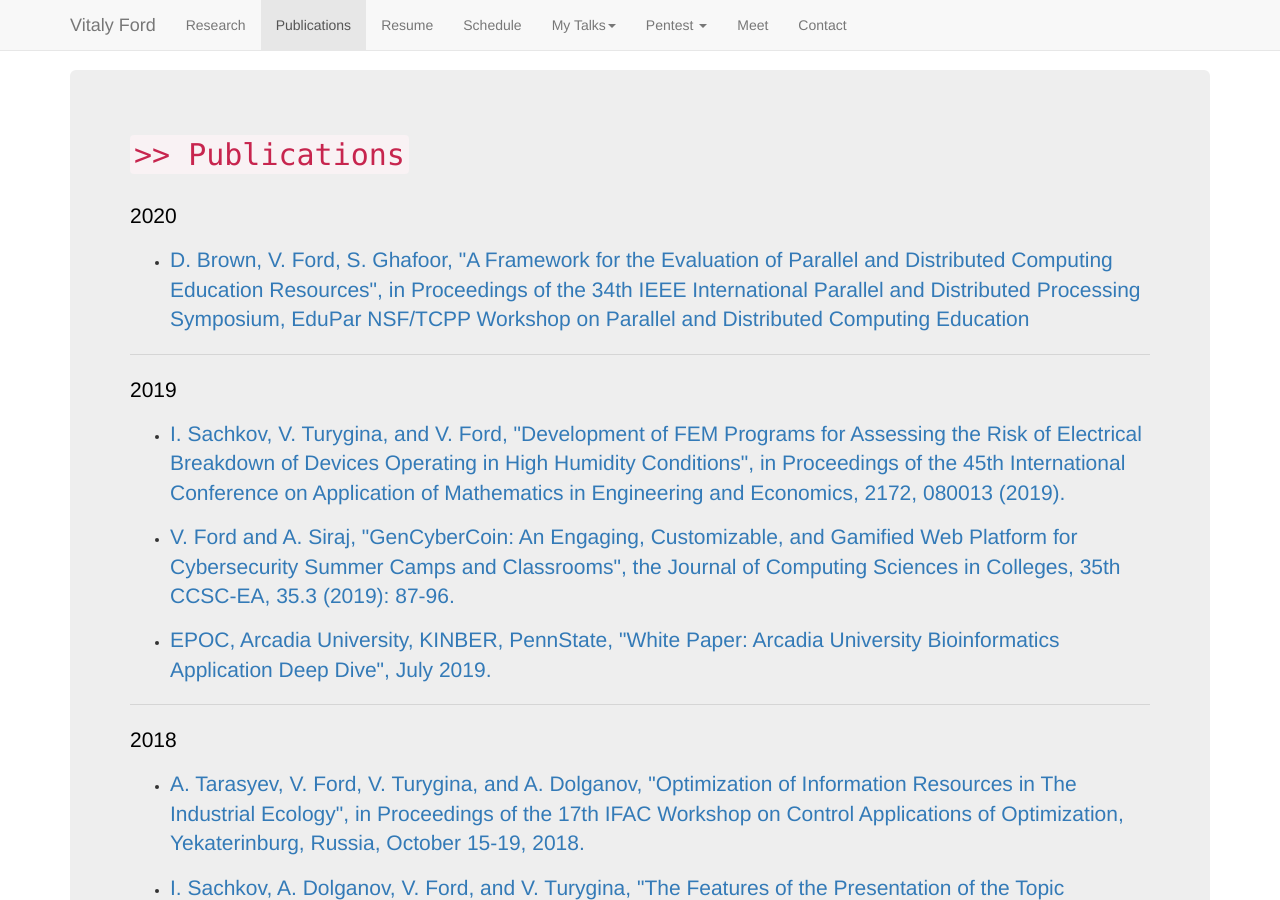
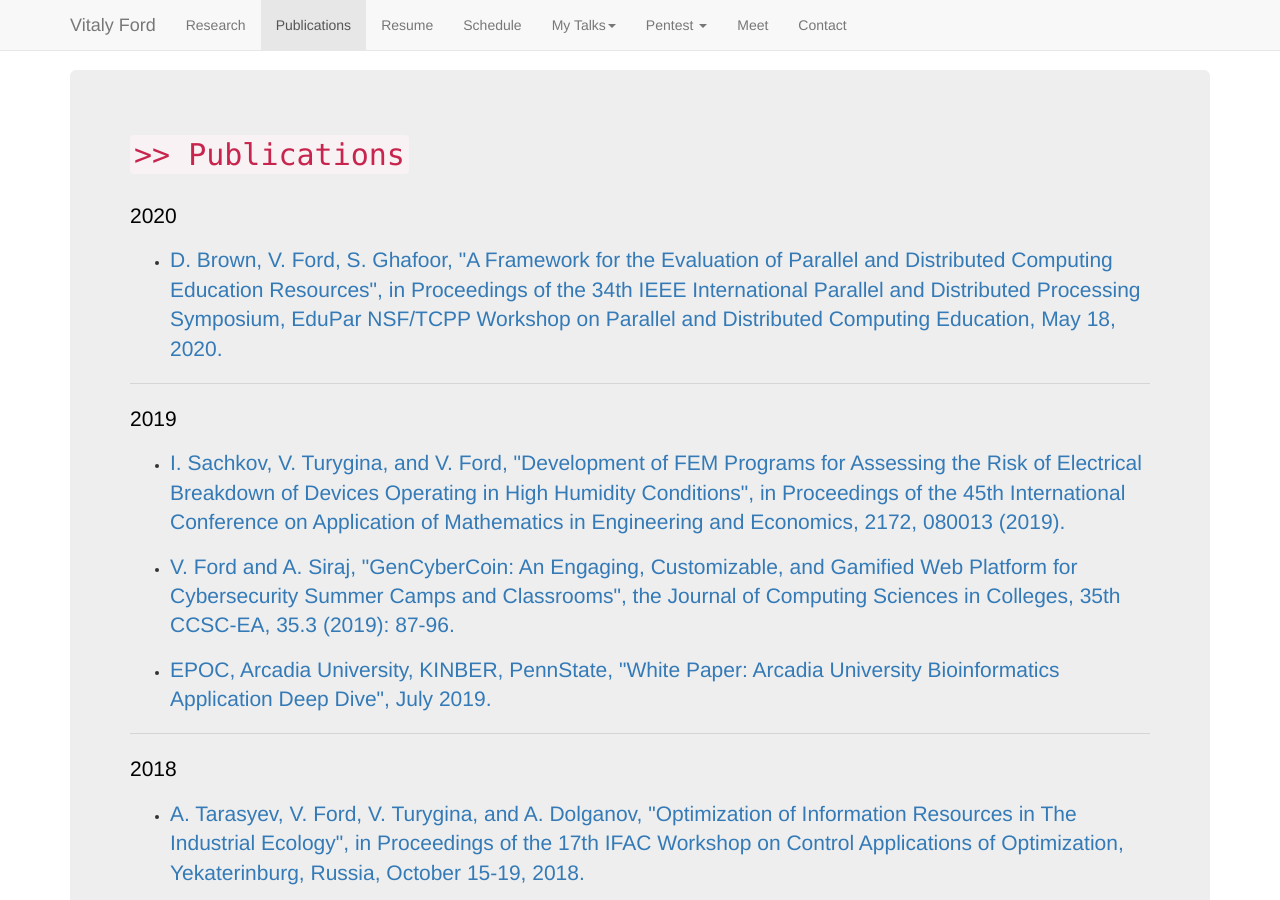
Before and after one commit to vitalyford/vitalyford.github.io, a Jekyll site: the page built from publications.html, in a window 1280 px wide and 900 px high. Built offline with Jekyll 4.4.1, drawn with Linux system fonts in a browser that asks for light colours; nearby versions of some CDN libraries.

Commit message:
Update the date on May 2020 paper

```diff
--- a/_data/pubs.yml
+++ b/_data/pubs.yml
@@ -1,6 +1,6 @@
 - year: 2020
   papers:
-    - name: "D. Brown, V. Ford, S. Ghafoor, \"A Framework for the Evaluation of Parallel and Distributed Computing Education Resources\", in Proceedings of the 34th IEEE International Parallel and Distributed Processing Symposium, EduPar NSF/TCPP Workshop on Parallel and Distributed Computing Education"
+    - name: "D. Brown, V. Ford, S. Ghafoor, \"A Framework for the Evaluation of Parallel and Distributed Computing Education Resources\", in Proceedings of the 34th IEEE International Parallel and Distributed Processing Symposium, EduPar NSF/TCPP Workshop on Parallel and Distributed Computing Education, May 18, 2020."
       url: "/papers/pdc-framework.pdf"
 
 - year: 2019
```
